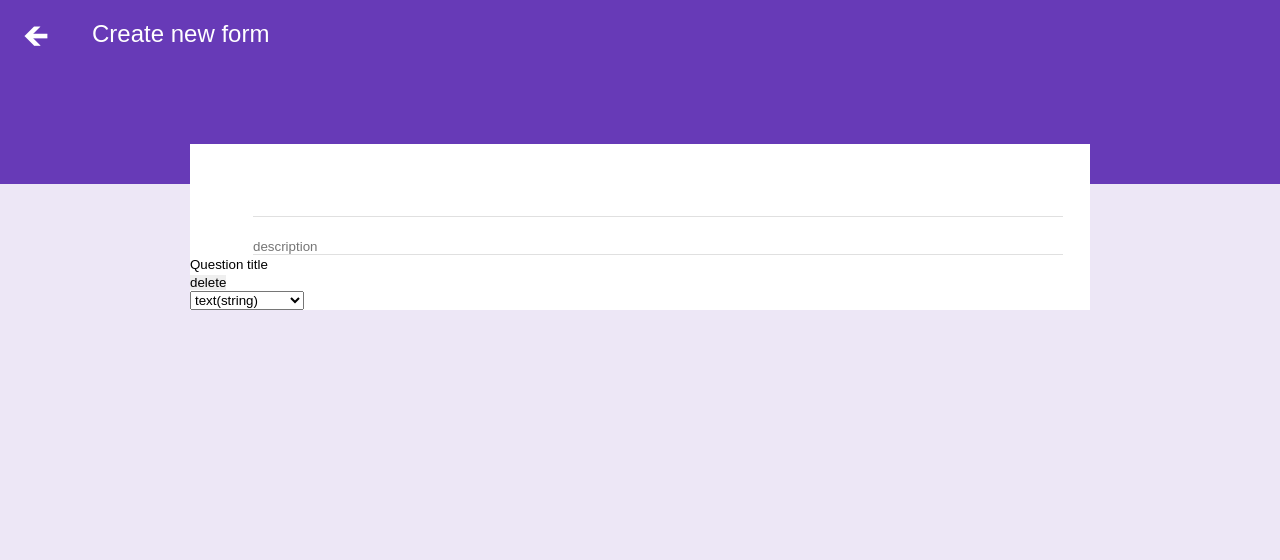
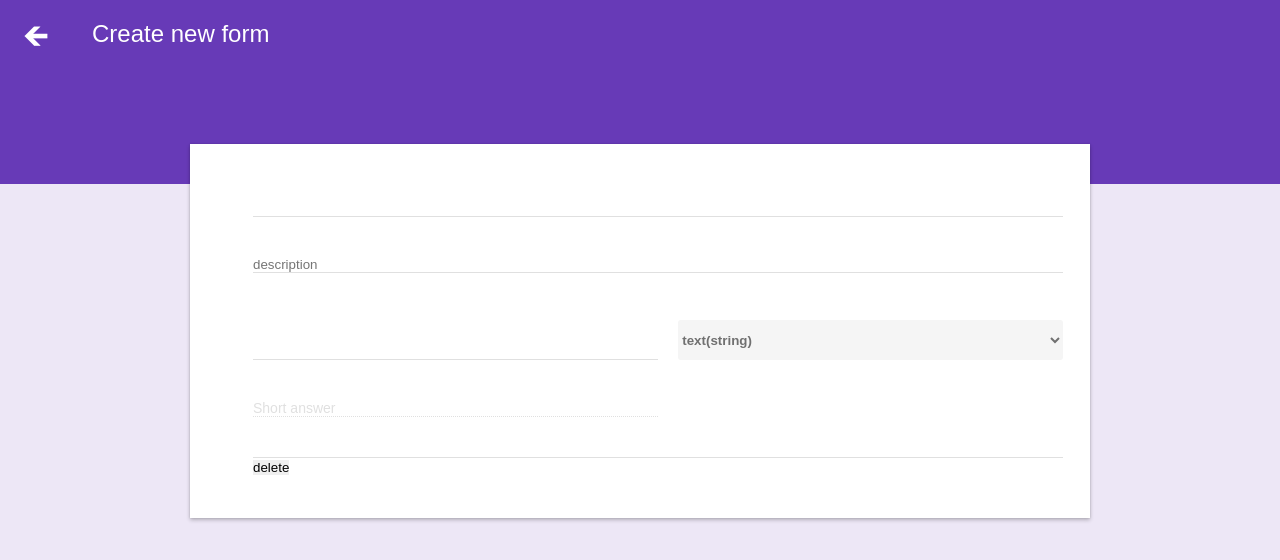
Before and after one commit to Miakshin/forms-test, an Angular app: page /form/create in a window 1280 px wide. Shown: the top 560 px of the page. Built offline with nearby package versions, Linux system fonts and the light colour scheme.

Commit message:
added some styles

```diff
--- a/src/app/create-form/create-form-cell/create-form-cell.component.css
+++ b/src/app/create-form/create-form-cell/create-form-cell.component.css
@@ -0,0 +1,67 @@
+.form-cell{
+  width: 90%;
+  margin: 20px 3% 20px 7%;
+  display: flex;
+  justify-content: space-between;
+  flex-wrap: wrap;
+}
+.form-cell input[type=text]{
+  border-bottom: 1px solid #e0e0e0;
+  max-width: 100%;
+  font-size: 22px;
+  color: #e0e0e0;
+  font-weight: 400;
+  margin: 20px 0px;
+}
+.form-cell input[type=text]:focus{
+  border-bottom: 2px solid #673ab7;
+}
+.form-cell__footer{
+  width: 100%;
+  height: 60px;
+  margin: 20px 0 0 0;
+  border-top: 1px solid #e0e0e0;
+}
+.form-cell-content{
+  width: 100%;
+}
+.form-cell-settings{
+  width: 50%;
+  display: flex;
+  vertical-align: bottom;
+}
+.form-cell-settings select{
+  height: 40px;
+  width: 95%;
+  margin-left: 5%;
+  margin-top: 7px;
+  background-color: #f5f5f5;
+  border: 0px;
+  border-radius: 3px;
+  color: #707070;
+  vertical-align: middle;
+  font-weight: 600;
+}
+.form-cell-content__short-answer,
+.form-cell-content__long-answer{
+  border-bottom: 1px dotted #e0e0e0;
+  font-size: 14px;
+  margin: 20px 0px;
+  color: #e0e0e0
+}
+.form-cell-content__short-answer{
+  width: 50%;
+}
+.form-cell-content__long-answer{
+  width: 70%;
+}
+.form-cell__input-title{
+  width: 50%;
+}
+.drop-down-items__button-add{
+  background-color: #ffffff00;
+  color: #e0e0e0;
+}
+.drop-down-items__button-add:hover{
+  border-bottom: 1px solid #e0e0e0;
+}
--- a/src/app/create-form/create-form-cell/create-form-cell.component.html
+++ b/src/app/create-form/create-form-cell/create-form-cell.component.html
@@ -1,18 +1,8 @@
 <div class="form-cell">
-  <div class="form-cell-content">
-    <input type="text" name="form-cell-content__title" value="Question title">
-    <input *ngIf="type===string" type="text" />
-    <textarea *ngIf="type === paragraph" name="name" rows="8" cols="80"></textarea>
-    <div *ngIf="type === ddl" class="drop-down-items">
-      <input type="text" name="" value="">
-      <input type="button" name="" value="add">
-    </div>
-  </div>
-  <div class="form-cell__footer">
-    <input type="button" value="delete" />
-  </div>
+  <input type="text" class="form-cell__input-title"
+  [(ngModel)] ="title" value="Question title">
   <div class="form-cell-settings" >
-    <select class="" name="" (change)="onHendleType($event)">
+    <select class="" name=""  [(ngModel)]="type" >
       <option value="string">
         text(string)
       </option>
@@ -23,6 +13,16 @@
         drop-down list
       </option>
     </select>
-
+  </div>
+  <div class="form-cell-content">
+    <p *ngIf="type=== 'string'" class="form-cell-content__short-answer">Short answer</p>
+    <p *ngIf="type === 'paragraph'" class="form-cell-content__long-answer">Long answer</p>
+    <div *ngIf="type === 'ddl'" class="drop-down-items">
+      <input type="text" name="" class="drop-down-items__input">
+      <input type="button" class="drop-down-items__button-add" value="Another variable" (click)="addDDI($event)">
+    </div>
+  </div>
+  <div class="form-cell__footer">
+    <input type="button" value="delete" />
   </div>
 </div>
--- a/src/app/create-form/create-form-cell/create-form-cell.component.ts
+++ b/src/app/create-form/create-form-cell/create-form-cell.component.ts
@@ -9,6 +9,7 @@ import { Component, OnInit } from '@angular/core';
 export class CreateFormCellComponent {
 
   type: string;
+  title: string;
 
   constructor() {
     this.type = "string";
@@ -18,5 +19,11 @@ export class CreateFormCellComponent {
     console.log(this.type);
     this.type = ev.target.value;
   }
+  addDDI(ev){
+    let input = document.createElement("input");
+    input.className = "drop-down-items__input";
+    console.log(ev.target.parentNode)
+    ev.target.parentNode.insertBefore(input,ev.target)
+  }
 
 }
--- a/src/app/create-form/create-form.component.css
+++ b/src/app/create-form/create-form.component.css
@@ -31,6 +31,13 @@ section{
   position: relative;
   bottom: 40px;
   background-color: white;
+  box-shadow: 0 0 2px rgba(0,0,0,.12), 0 2px 4px rgba(0,0,0,.24);
+}
+.form input{
+  border-bottom: 1px solid #e0e0e0;
+}
+.form input:focus{
+  border-bottom: 2px solid #673ab7;
 }
 .form__title{
   width: 90%;
@@ -40,7 +47,6 @@ section{
 }
 .form__description{
   width: 90%;
-  margin-left: 7%;
-  margin-right: 3%;
+  margin: 20px 3% 20px 7%;
   border-bottom: 1px solid #e0e0e0;
 }
--- a/src/styles.css
+++ b/src/styles.css
@@ -14,3 +14,11 @@ input{
   border: 0px;
   outline:none;
 }
+.drop-down-items__input{
+  width: 100%;
+  border-bottom: 1px solid #e0e0e0;
+  margin: 20px 0;
+}
+.drop-down-items__input:focus{
+  border-bottom: 2px solid #673ab7;
+}
```
